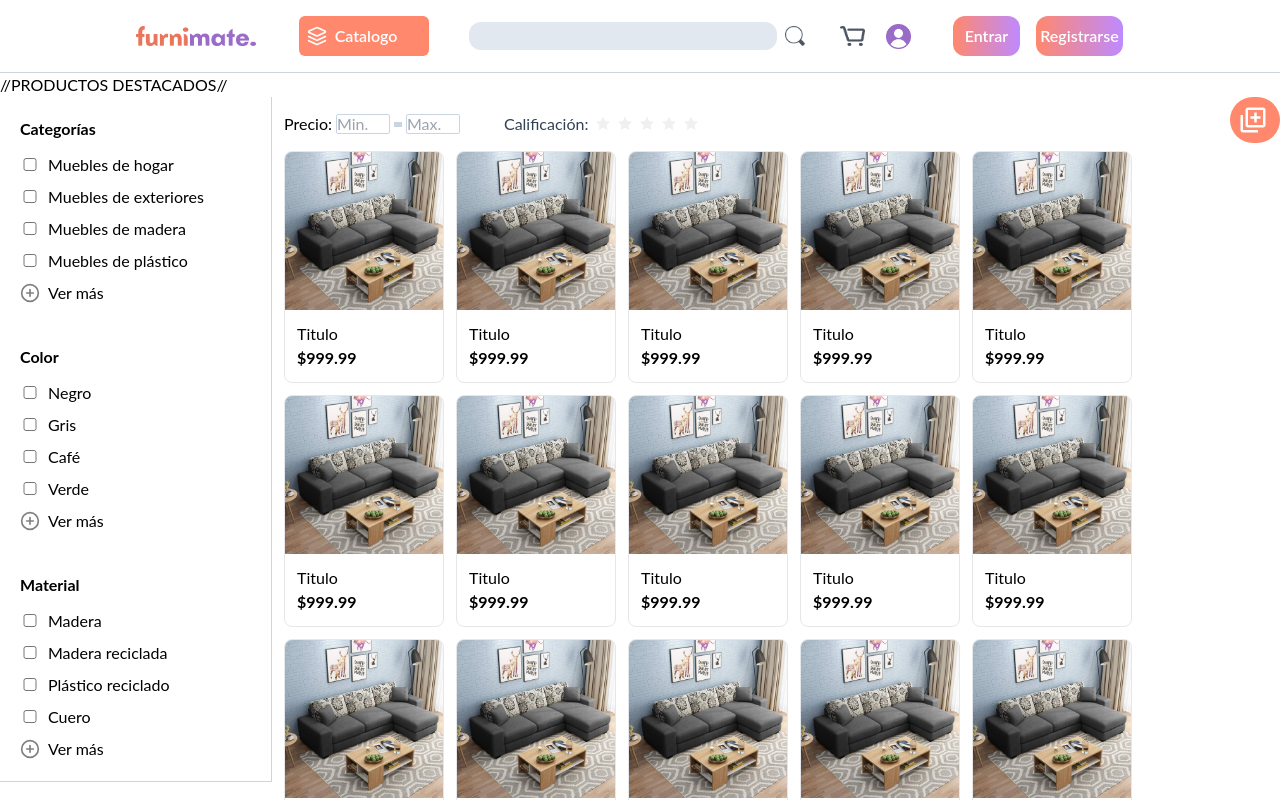
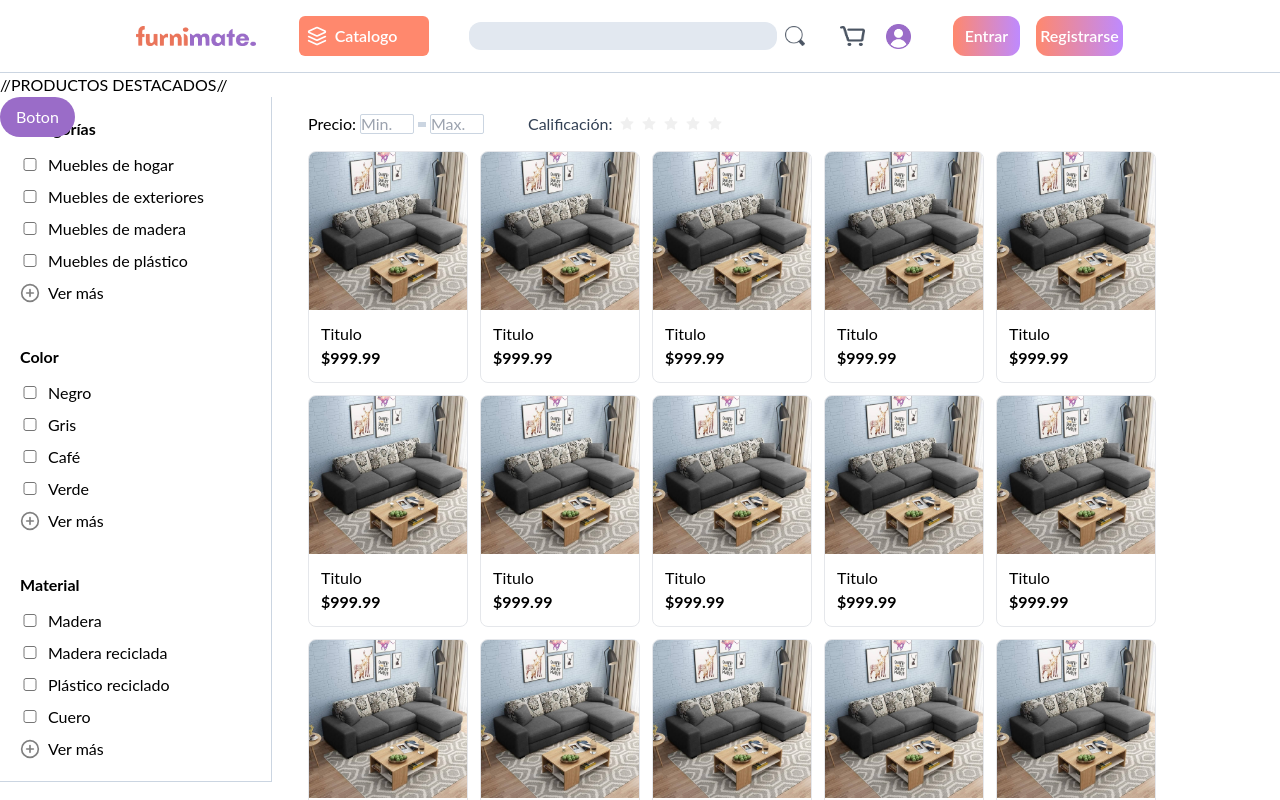
Before and after one commit to plantnt/reactmate, a React (Vite) app: page / in a window 1280 px wide. Shown: the top 800 px of the page. Built offline with nearby package versions, Linux system fonts and the light colour scheme.

Commit message:
add product boton

```diff
--- a/src/components/addProduct.tsx
+++ b/src/components/addProduct.tsx
@@ -1,51 +1,29 @@
-import { BiAddToQueue } from "react-icons/bi";
-import { CgAdd } from "react-icons/cg";
-import { Layers } from "lucide-react"
+function AddProduct2(){
+location.href="#"
+}
 
 export default function AddProduct(){
+
   return(
 
-    <div className="dropdown">
-                  <button className="
-                  link
-                  flex
-                  items-center
-                  bg-furniorange
-                  p-2
-                  w-[50px]
-                  rounded-full
-                  font-semibold
-                  text-white
-                  transition-allrelative">
-                      <BiAddToQueue size={30}/>
-                      </button>
+<div className="absolute">
 
-                  <div className="dropdown-menu">
-                    <button className="dropdown-foro
-                    transition-all
-                    flex
-                    items-center
-                    p-2
-                    mt-1
-                    w-[50px]
-                    rounded-full
-                    font-semibold
-                    text-white ">
-                      <CgAdd size={30} className='mr-2'/>
-                    </button>
+<button className="
+bg-furnipurple
+hover:bg-furniorange
+ease-in-out duration-500
+rounded-full
+px-4
+py-2
+text-white
 
-                    <button className="dropdown-deseados
-                    flex
-                    items-center
-                    p-2
-                    mt-1
-                    w-[50px]
-                    rounded-full
-                    text-white ">
-                      <Layers size={30} className='mr-2'/>
-                    </button>
-                 </div>
-                 </div>
+"
+onClick={AddProduct2}
+>
+Boton
+</button>
+
+</div>
 
   )
 }
--- a/src/pages/Home.tsx
+++ b/src/pages/Home.tsx
@@ -37,9 +37,11 @@ const Home = () => {
                             <ProductCard />
                             <ProductCard />
                         </div>
+
                     </div>
                     <AddProduct/>
                 </div>
+
                 <Pagination className="self-center mt-6" defaultCurrent={1} total={50}></Pagination>
                 <div className="grid w-full justify-self-end">
                     <Footer/>
```
